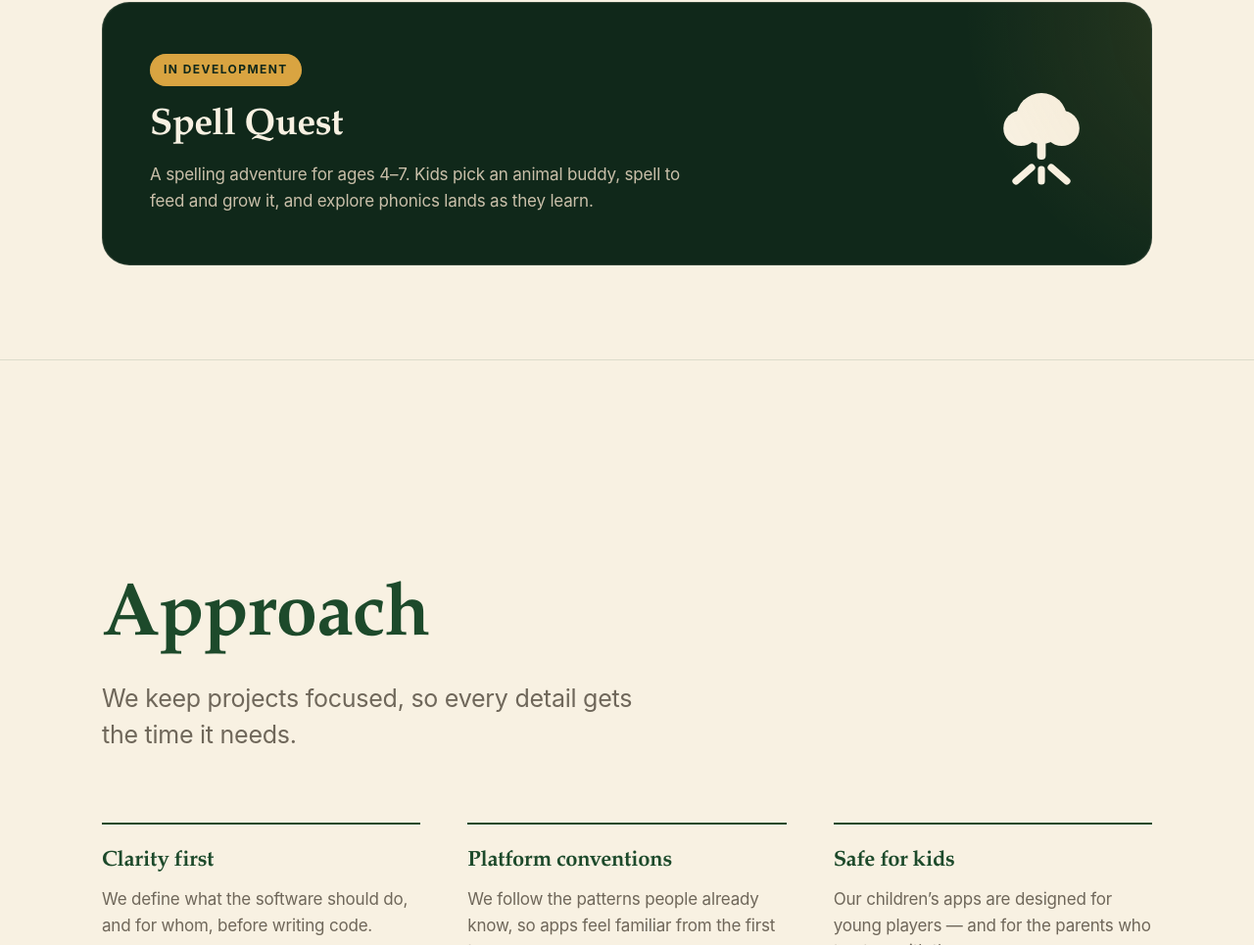
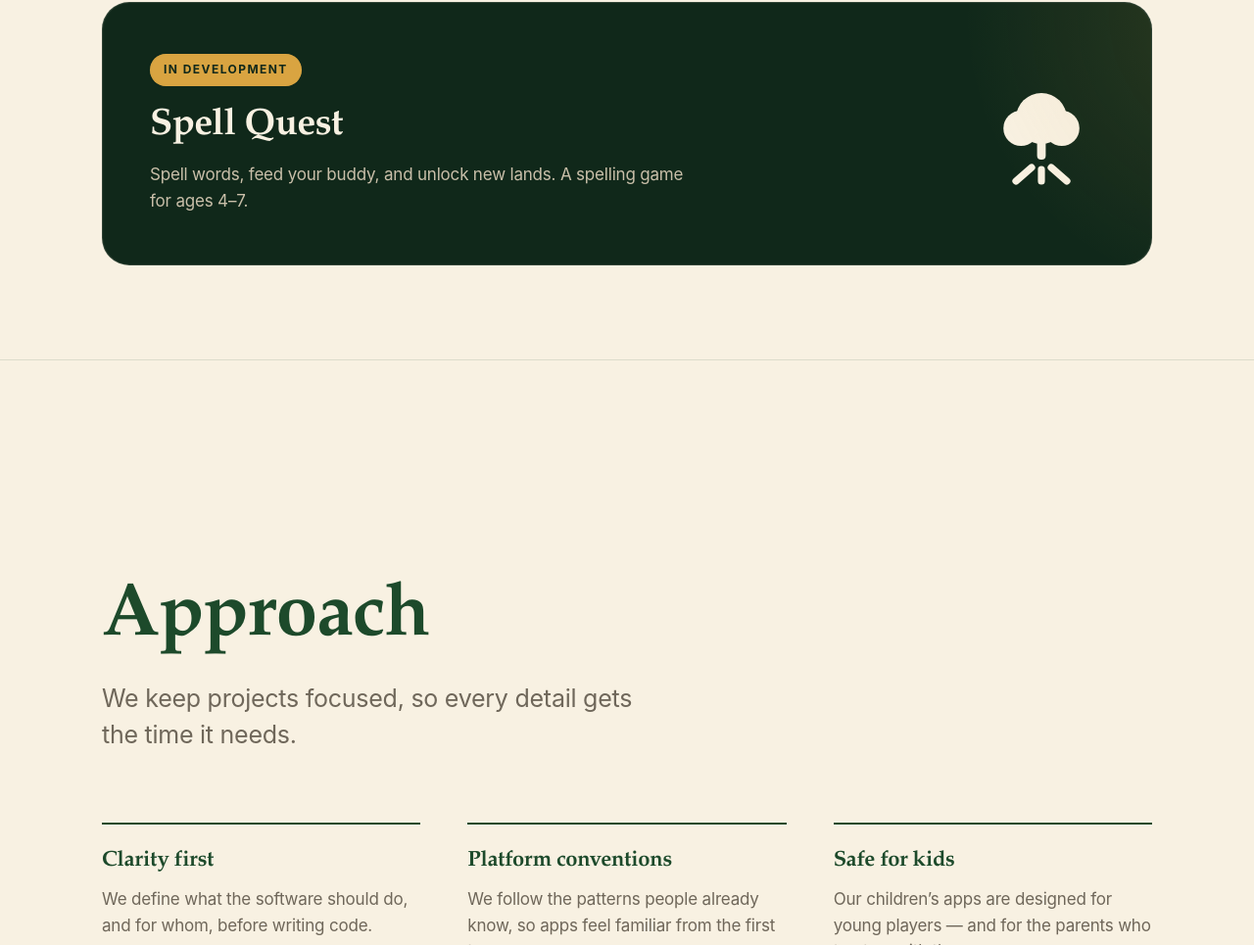
Before and after one commit to jake1705/oak-studios-site, a plain HTML site: page index.html in a window 1280 px wide. Shown: the part 1654-2619 px from the top of the page at 98% size. Drawn offline with Linux system fonts and the light colour scheme.

Commit message:
Tighten Spell Quest blurb

```diff
--- a/index.html
+++ b/index.html
@@ -742,7 +742,7 @@ footer a:hover { color: var(--cream); }
         <div>
           <span class="pill">In development</span>
           <h3>Spell Quest</h3>
-          <p>A spelling adventure for ages 4&ndash;7. Kids pick an animal buddy, spell to feed and grow it, and explore phonics lands as they learn.</p>
+          <p>Spell words, feed your buddy, and unlock new lands. A spelling game for ages 4&ndash;7.</p>
         </div>
         <svg class="feature-mark" viewBox="0 0 32 32" aria-hidden="true" focusable="false"><g fill="#f8f1e2"><circle cx="16" cy="12" r="6.5"/><circle cx="10.8" cy="14.5" r="4.5"/><circle cx="21.2" cy="14.5" r="4.5"/><rect x="14.9" y="15" width="2.2" height="7.5" rx="1"/></g><path d="M13.5 24.5 9.5 28M18.5 24.5 22.5 28M16 25v3" stroke="#f8f1e2" stroke-width="1.8" stroke-linecap="round" fill="none"/></svg>
       </article>
```
